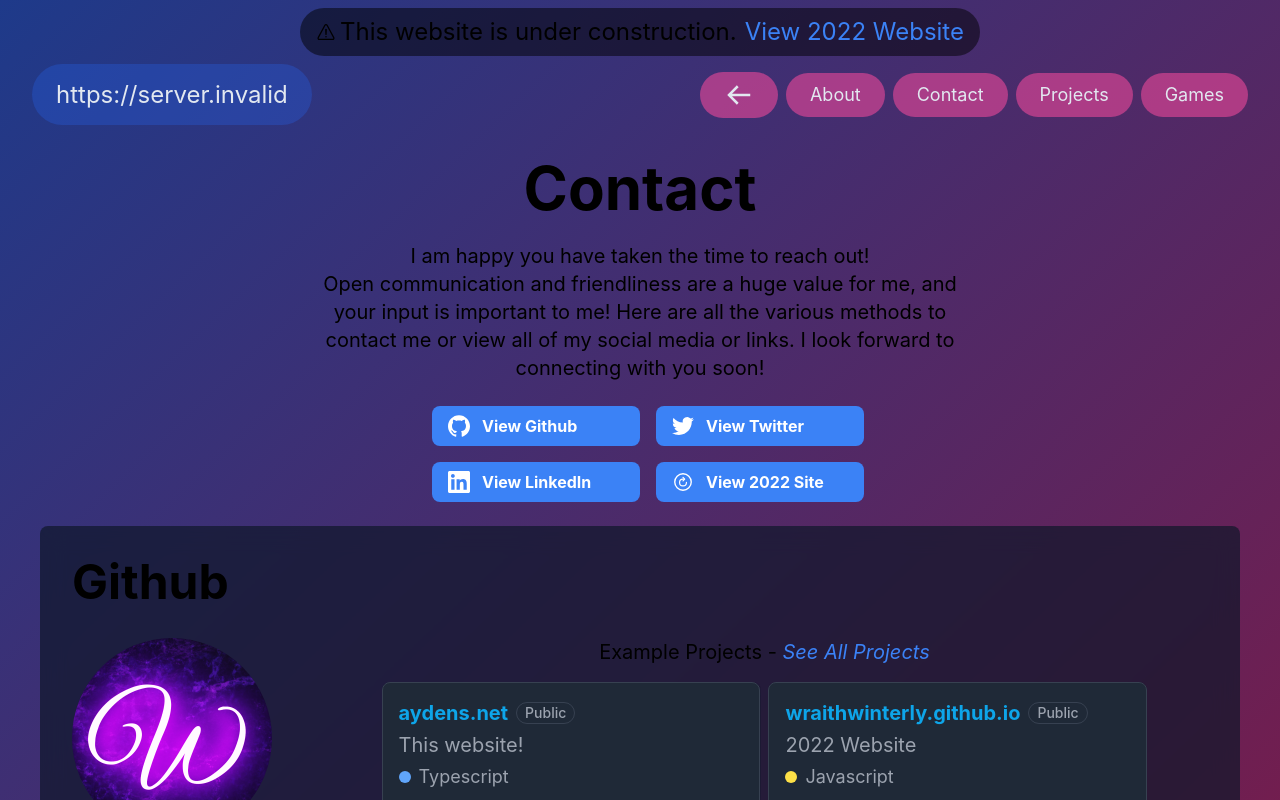
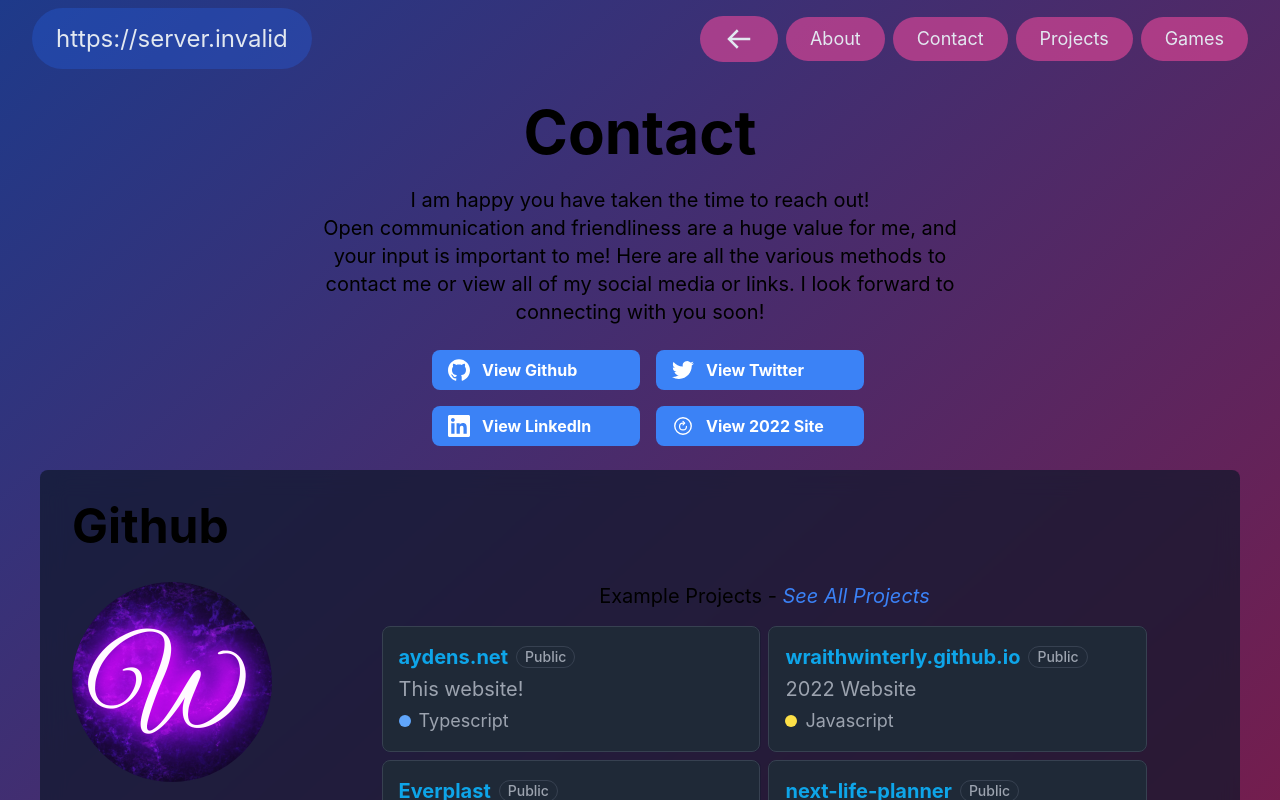
Before and after one commit to WraithWinterly/aydens.net, a Next.js app: page /contact in a window 1280 px wide. Shown: the top 800 px of the page. Built offline with nearby package versions, Linux system fonts and the light colour scheme; no server answers; what prettier-plugin-tailwindcss would draw is missing.

Commit message:
Remove warning (website now usable)

```diff
--- a/src/components/header.tsx
+++ b/src/components/header.tsx
@@ -18,21 +18,6 @@
           <Links setMenuOpen={setMenuOpen} />
         </div>
       </Modal>
-      <div className="relative flex w-full items-center justify-center gap-2 text-center text-2xl">
-        <div className="mt-2 flex flex-col rounded-full bg-black/50 px-4 py-2 md:flex-row md:gap-2">
-          <div className="flex shrink-0 flex-row items-center gap-1">
-            <IoWarningOutline size={20} />
-            <span>This website is under construction.</span>
-          </div>
-
-          <a
-            href="https://wraithwinterly.github.io"
-            target="_blank"
-            rel="noreferrer">
-            View 2022 Website
-          </a>
-        </div>
-      </div>
       <header className="relative flex w-full justify-between py-4 px-4 text-center lg:px-8 ">
         <div className="flex w-full items-center justify-between gap-4">
           <div className="items-center">
```
